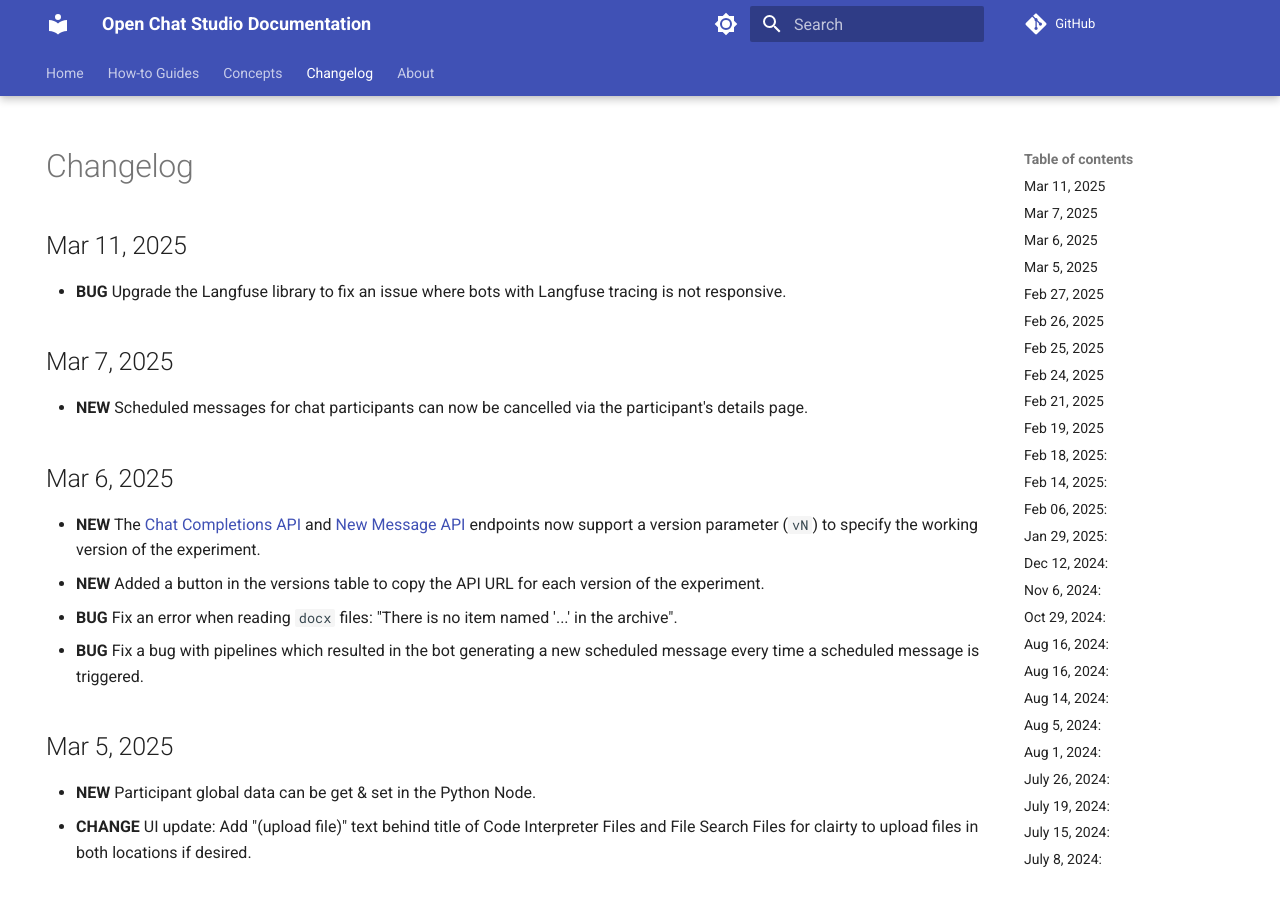
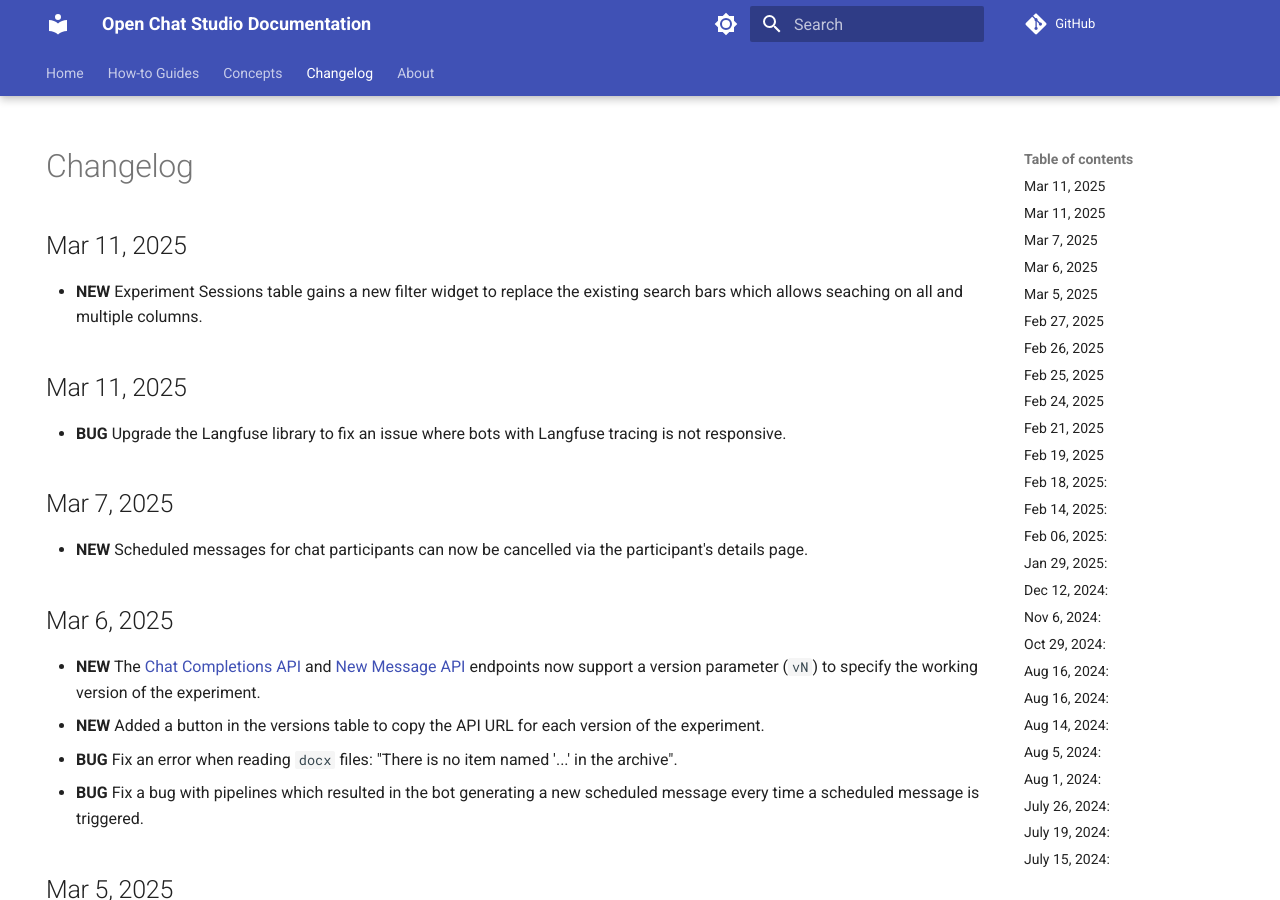
Before and after one commit to dimagi/open-chat-studio-docs, an MkDocs documentation site: the page built from docs/changelog.md, in a window 1280 px wide and 900 px high. Built offline with MkDocs 1.6.1 and Material for MkDocs 9.7.7, drawn with Linux system fonts in a browser that asks for light colours; emoji names are drawn with the system emoji font; a script that is not in the unit is left out; comment, search, counter and statistics services are not loaded.

Commit message:
update changelog

```diff
--- a/docs/changelog.md
+++ b/docs/changelog.md
@@ -4,6 +4,9 @@ hide:
 ---
 
 # Changelog
+
+## Mar 11, 2025
+* **NEW** Experiment Sessions table gains a new filter widget to replace the existing search bars which allows seaching on all and multiple columns.
 
 ## Mar 11, 2025
 * **BUG** Upgrade the Langfuse library to fix an issue where bots with Langfuse tracing is not responsive.
```
